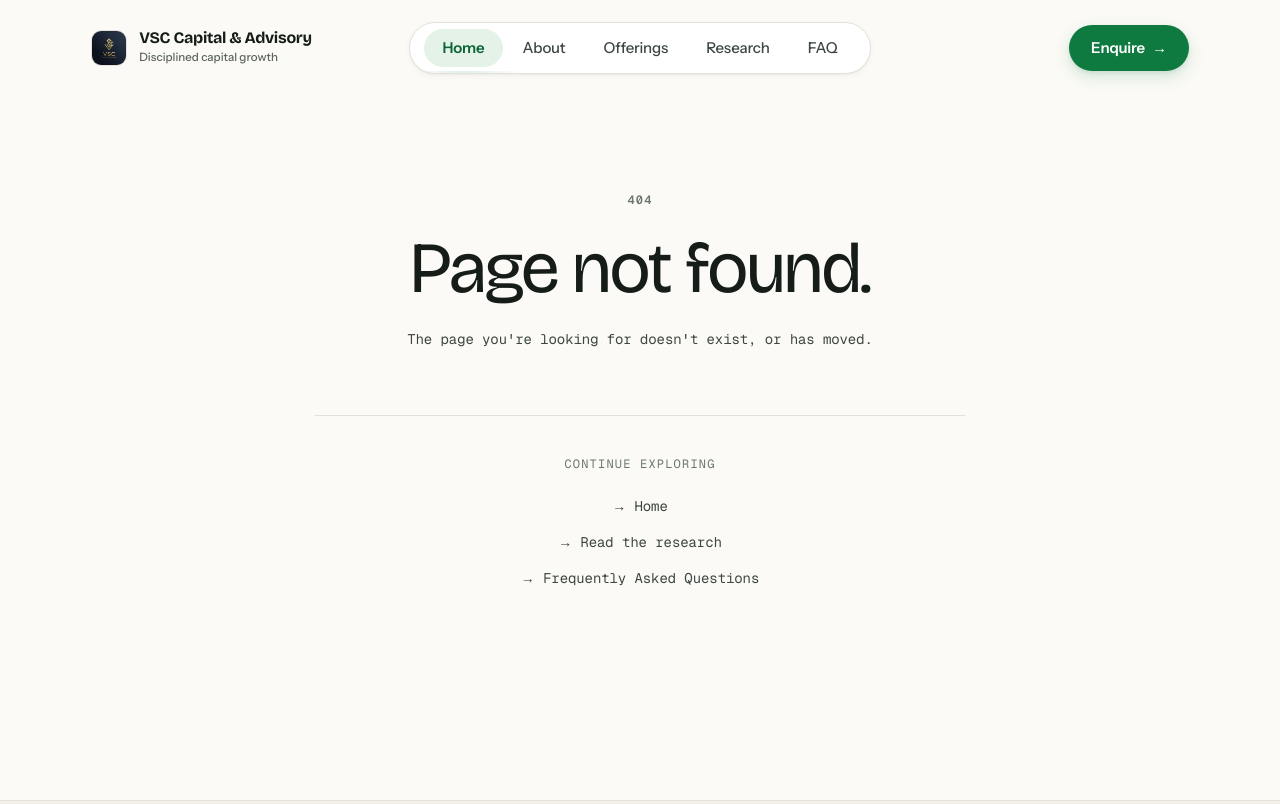
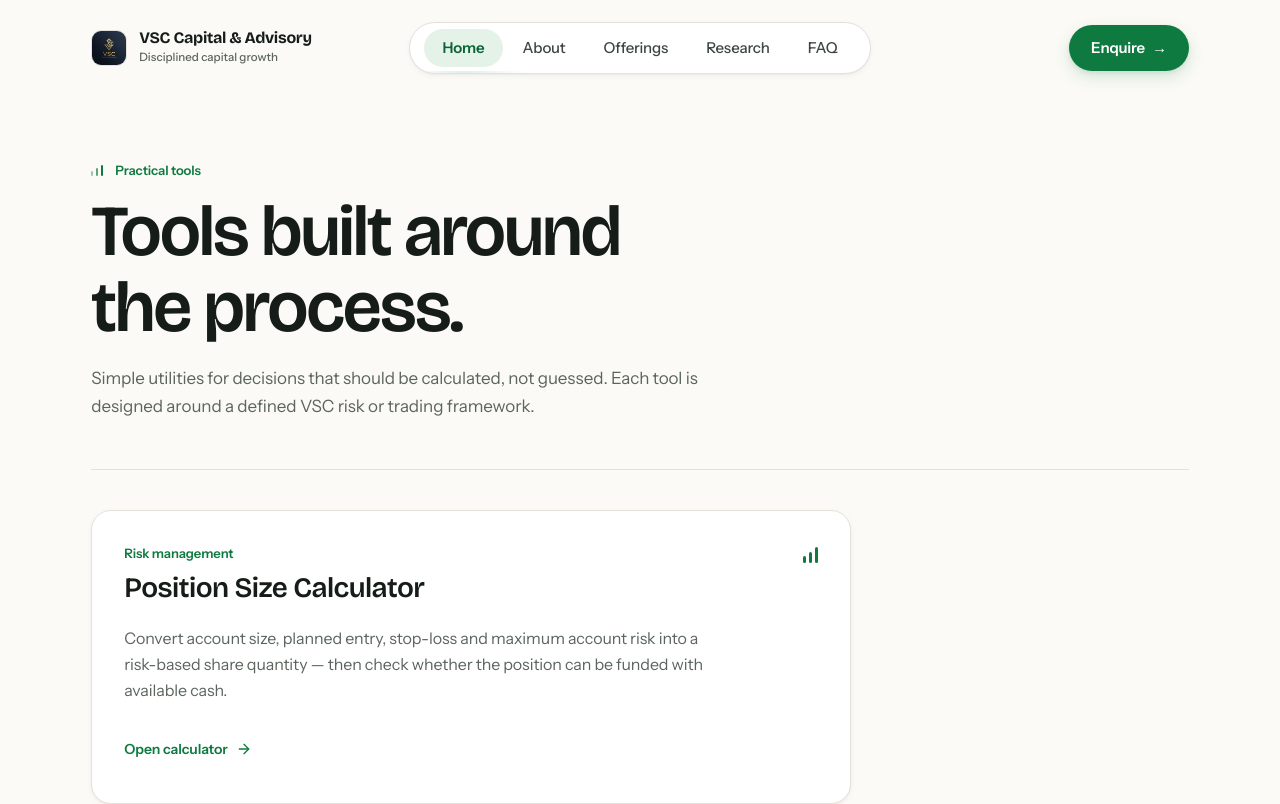
Before and after one commit to Sudheer0010/vsc-website, a Next.js app: page /tools in a window 1280 px wide. Before the commit this address had no page. Shown: the top 804 px of the page. Built offline with nearby package versions, Linux system fonts and the light colour scheme.

Commit message:
Add VSC tools hub

```diff
--- /dev/null
+++ b/app/tools/page.tsx
@@ -0,0 +1,63 @@
+import type { Metadata } from "next";
+import Link from "next/link";
+import { ArrowRight } from "lucide-react";
+import { PaperGrain } from "@/components/sections/offerings/OfferingsBackground";
+import { StepRule } from "@/components/ui/vsc/StepRule";
+
+export const metadata: Metadata = {
+  title: "Trading Tools | VSC Capital & Advisory",
+  description:
+    "Practical trading and risk-management tools built around VSC frameworks, starting with position sizing for long cash-equity trades.",
+  alternates: { canonical: "/tools" },
+  openGraph: {
+    type: "website",
+    url: "https://vsccapital.in/tools",
+    title: "Trading Tools | VSC Capital & Advisory",
+    description:
+      "Practical trading and risk-management tools built around VSC frameworks.",
+  },
+};
+
+export default function ToolsPage() {
+  return (
+    <div className="relative min-h-screen overflow-x-hidden bg-canvas text-ink">
+      <PaperGrain />
+      <main id="main-content" className="relative z-10 pb-20 pt-32 md:pb-28 md:pt-40">
+        <div className="container max-w-[1120px]">
+          <header className="max-w-[760px]">
+            <div className="mb-3 flex items-center gap-3 text-[13px] font-semibold text-growth">
+              <StepRule size="sm" />
+              <span>Practical tools</span>
+            </div>
+            <h1 className="text-step-3 md:text-step-4">Tools built around the process.</h1>
+            <p className="mt-5 max-w-[650px] text-[16px] leading-relaxed text-ink-muted sm:text-[17px]">
+              Simple utilities for decisions that should be calculated, not guessed. Each tool is designed around a defined VSC risk or trading framework.
+            </p>
+          </header>
+
+          <section className="mt-12 border-t border-rule pt-10">
+            <article className="group max-w-[760px] rounded-vsc-xl border border-rule bg-surface p-6 shadow-lift-1 transition-[transform,box-shadow] duration-200 hover:-translate-y-1 hover:shadow-lift-3 sm:p-8">
+              <div className="mb-5 flex items-start justify-between gap-6">
+                <div>
+                  <p className="mb-2 text-[13px] font-semibold text-growth">Risk management</p>
+                  <h2 className="text-step-2">Position Size Calculator</h2>
+                </div>
+                <StepRule className="mt-1 shrink-0" active />
+              </div>
+              <p className="max-w-[58ch] text-[15px] leading-relaxed text-ink-muted sm:text-[16px]">
+                Convert account size, planned entry, stop-loss and maximum account risk into a risk-based share quantity — then check whether the position can be funded with available cash.
+              </p>
+              <Link
+                href="/tools/position-size-calculator"
+                className="mt-6 inline-flex min-h-11 items-center gap-2 text-[14px] font-semibold text-growth hover:text-growth-deep"
+              >
+                Open calculator
+                <ArrowRight className="h-4 w-4 transition-transform duration-200 group-hover:translate-x-1" aria-hidden="true" />
+              </Link>
+            </article>
+          </section>
+        </div>
+      </main>
+    </div>
+  );
+}
```
